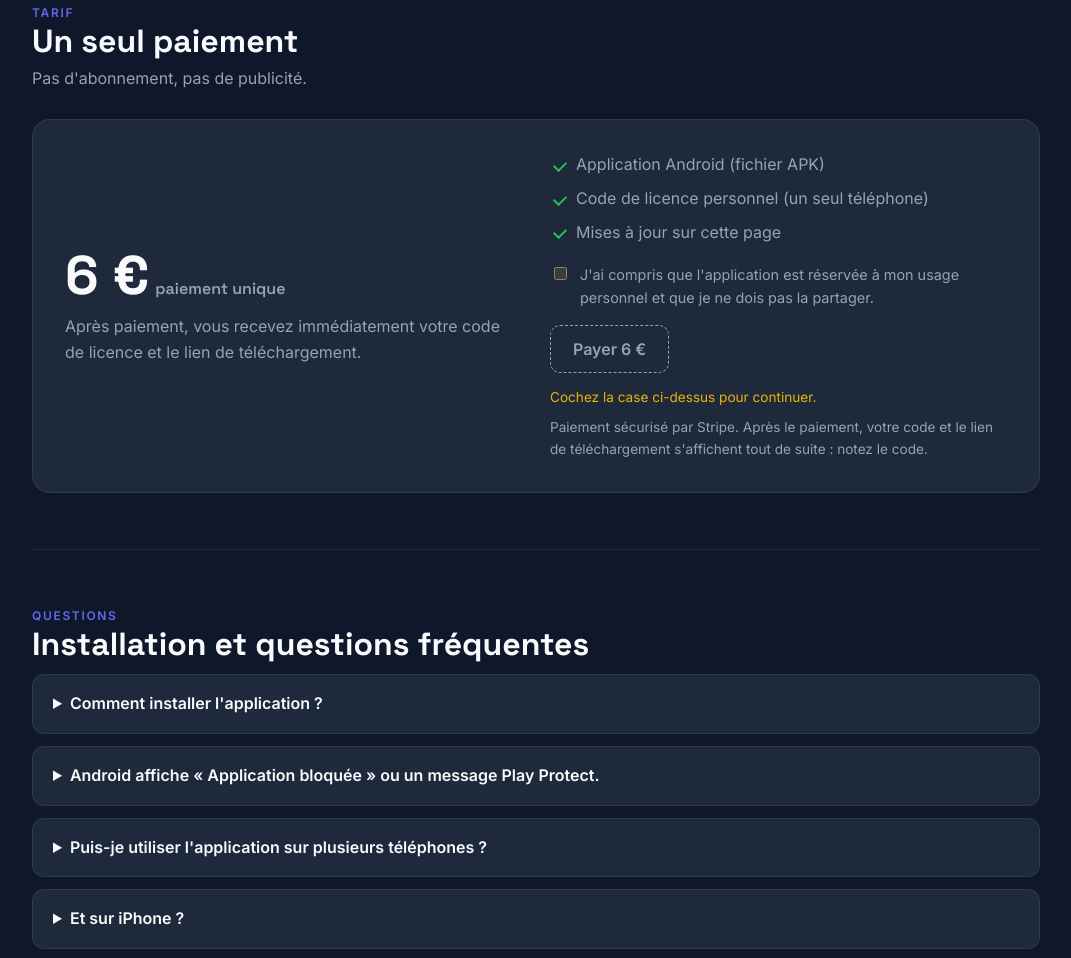
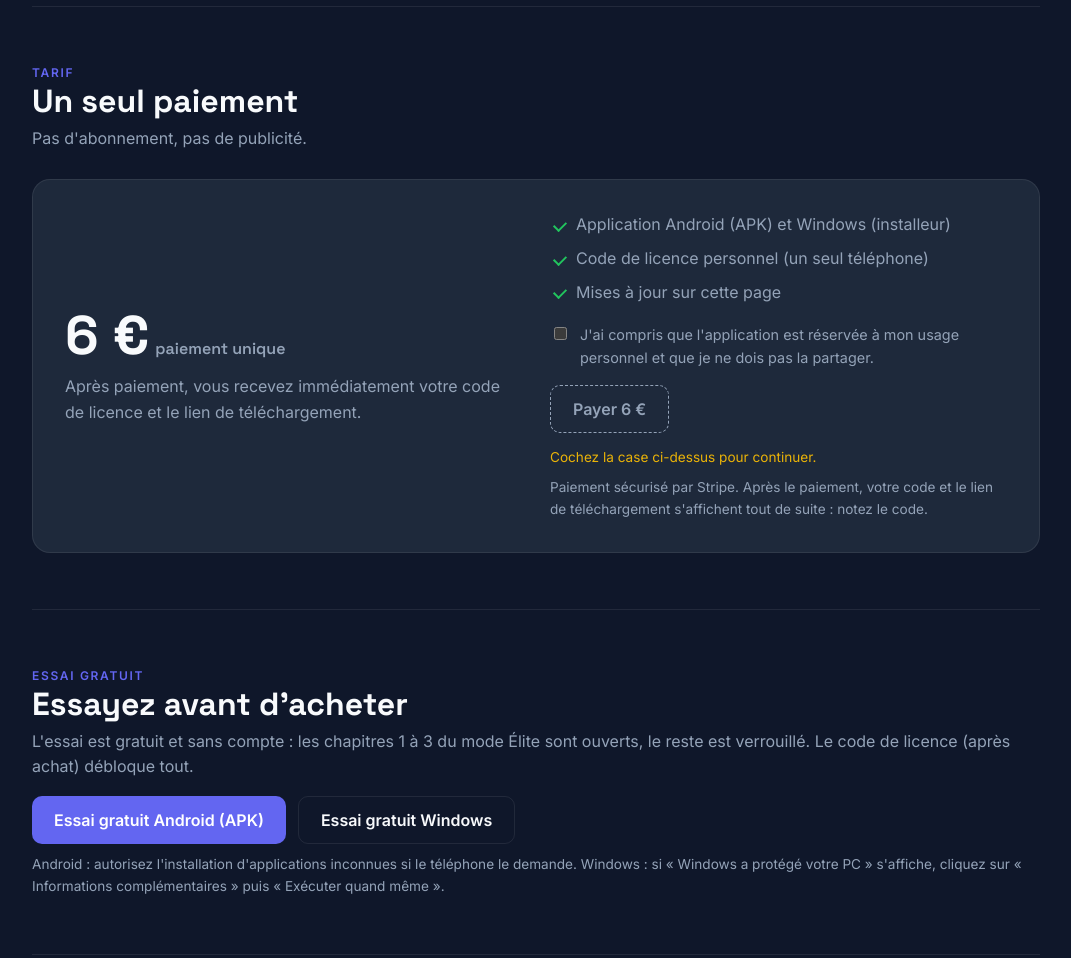
Before and after one commit to LGaulois/guide-compositions, a plain HTML site: page index.html in a window 1280 px wide. Shown: the part 1801-2759 px from the top of the page, without its empty margins (104-1175 px from the left). Drawn offline with Linux system fonts and the light colour scheme.

Commit message:
Add files via upload

```diff
--- a/index.html
+++ b/index.html
@@ -82,6 +82,7 @@ footer{padding-block:36px;border-top:1px solid var(--line);color:var(--muted);fo
       <p class="lead">Utilisez directement la bonne composition : vous gagnez un temps fou et vos héros progressent plus vite. Idéal pour viser des niveaux supérieurs.</p>
       <div class="cta">
         <a class="btn" href="#acheter">Je veux progresser plus vite</a>
+        <a class="btn ghost" href="#essai">Essayer gratuitement</a>
         <a class="btn ghost" href="#fonctions">Voir les fonctions</a>
       </div>
       <p class="muted" style="margin-top:14px;font-size:.85rem;max-width:52ch">Les équipes sont les plus utilisées par les joueurs. Elles donnent un bon point de départ, sans garantie de réussite.</p>
@@ -132,7 +133,7 @@ footer{padding-block:36px;border-top:1px solid var(--line);color:var(--muted);fo
       </div>
       <div>
         <ul class="ok">
-          <li>Application Android (fichier APK)</li>
+          <li>Application Android (APK) et Windows (installeur)</li>
           <li>Code de licence personnel (un seul téléphone)</li>
           <li>Mises à jour sur cette page</li>
         </ul>
@@ -142,6 +143,17 @@ footer{padding-block:36px;border-top:1px solid var(--line);color:var(--muted);fo
         <p class="muted" style="margin-top:8px;font-size:.85rem">Paiement sécurisé par Stripe. Après le paiement, votre code et le lien de téléchargement s'affichent tout de suite : notez le code.</p>
       </div>
     </div>
+  </section>
+
+  <section class="sec" id="essai">
+    <div class="eyebrow">Essai gratuit</div>
+    <h2>Essayez avant d'acheter</h2>
+    <p class="muted">L'essai est gratuit et sans compte : les chapitres 1 à 3 du mode Élite sont ouverts, le reste est verrouillé. Le code de licence (après achat) débloque tout.</p>
+    <div class="cta" style="margin-top:16px">
+      <a class="btn" href="https://github.com/LGaulois/guide-compositions/releases/download/V1/guide-compositions.apk">Essai gratuit Android (APK)</a>
+      <a class="btn ghost" href="https://github.com/LGaulois/guide-compositions/releases/download/V1/Guide-des-Compositions-Installation-1.0.0.exe">Essai gratuit Windows</a>
+    </div>
+    <p class="muted" style="margin-top:10px;font-size:.85rem">Android : autorisez l'installation d'applications inconnues si le téléphone le demande. Windows : si « Windows a protégé votre PC » s'affiche, cliquez sur « Informations complémentaires » puis « Exécuter quand même ».</p>
   </section>
 
   <section class="sec" id="faq">
```
